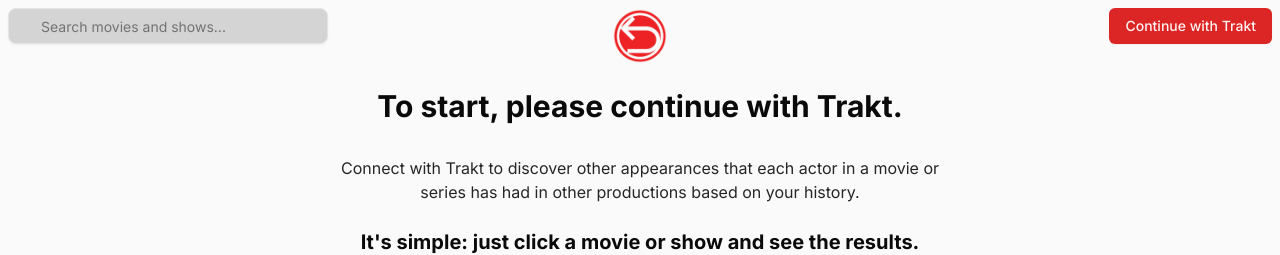
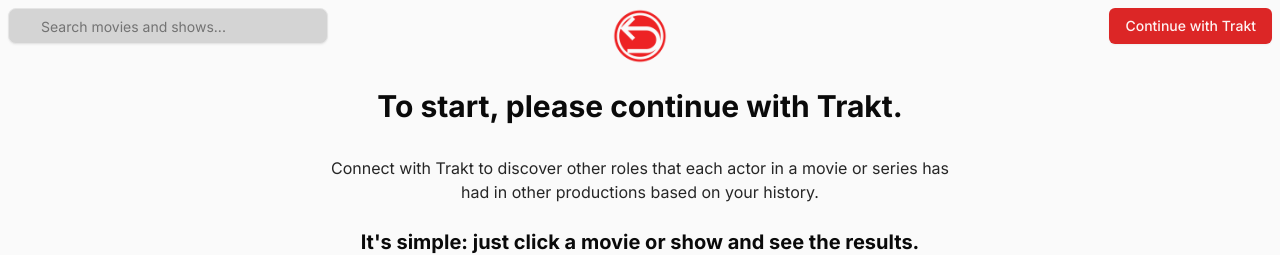
Before and after one commit to enzon19/reversetv, a SvelteKit app: page / in a window 1280 px wide. Shown: the top 255 px of the page. Built offline with nearby package versions, Linux system fonts and the light colour scheme; no server answers; some icons are missing.

Commit message:
style & feat: better description for the project

```diff
--- a/src/routes/+page.svelte
+++ b/src/routes/+page.svelte
@@ -57,11 +57,19 @@
 		<PosterGrid data={lodash.shuffle(history)} limit="dynamic" />
 	</div>
 {:else}
-	<h2 class="container mx-auto mt-2 text-center text-3xl font-extrabold">To start, please continue with Trakt.</h2>
+	<h2 class="container mx-auto mt-2 text-center text-3xl font-extrabold">
+		To start, please continue with Trakt.
+	</h2>
 	<div class="mx-auto mt-2 text-center text-neutral-800 lg:w-[50%] dark:text-neutral-400">
-		Connect with Trakt to discover other appearances that each actor in a movie or series has had in
-		other productions based on your history.
+		Connect with Trakt to discover other roles that each actor in a movie or series has had in other
+		productions based on your history.
 	</div>
-	<h3 class="text-xl text-center font-bold">It's simple: just click a movie or show and see the results.</h3>
-	<img src="https://media2.giphy.com/media/v1.Y2lkPTc5MGI3NjExNHc2ZXJ4MTB1dXU4bmUzaXg1ZzFudHNnOG01dXc2ODI1MTlxczV5bCZlcD12MV9pbnRlcm5hbF9naWZfYnlfaWQmY3Q9Zw/6l8WvqAfhPfGuOA2O9/giphy.gif" class="max-h-92 w-min mx-auto dark:drop-shadow-primary/20 dark:drop-shadow-[0_0_25px_rgba(0,0,0,0.25)]" alt="How to use ReverseTV">
+	<h3 class="text-center text-xl font-bold">
+		It's simple: just click a movie or show and see the results.
+	</h3>
+	<img
+		src="https://media2.giphy.com/media/v1.Y2lkPTc5MGI3NjExNHc2ZXJ4MTB1dXU4bmUzaXg1ZzFudHNnOG01dXc2ODI1MTlxczV5bCZlcD12MV9pbnRlcm5hbF9naWZfYnlfaWQmY3Q9Zw/6l8WvqAfhPfGuOA2O9/giphy.gif"
+		class="dark:drop-shadow-primary/20 mx-auto max-h-92 w-min dark:drop-shadow-[0_0_25px_rgba(0,0,0,0.25)]"
+		alt="How to use ReverseTV"
+	/>
 {/if}
```
